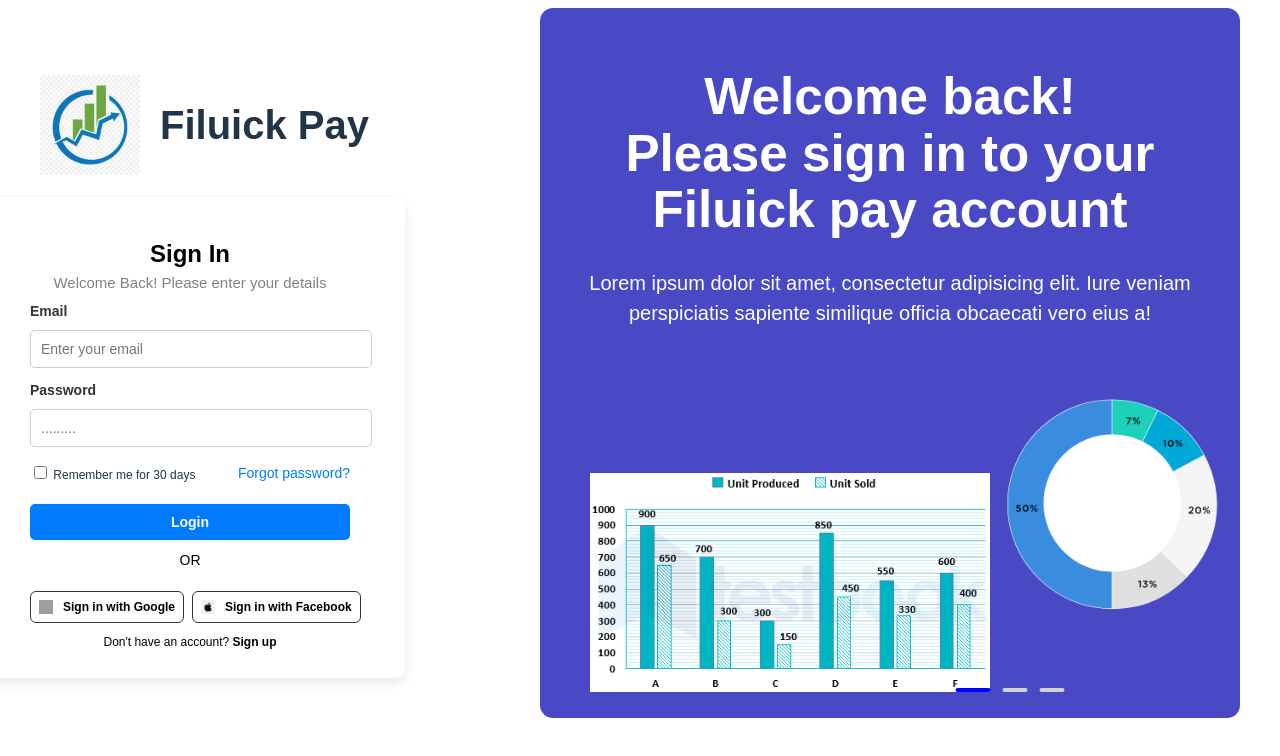
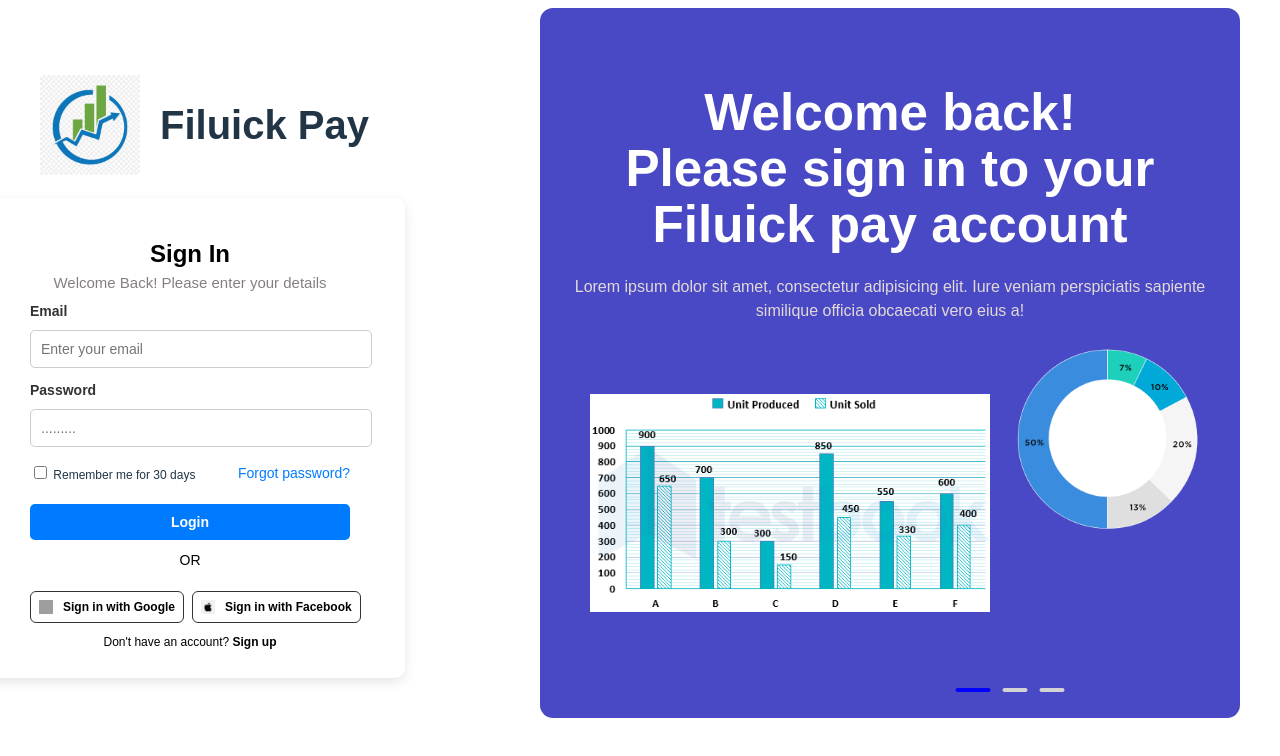
Before and after one commit to balajis183/login-page, a React (Vite) app: page / in a window 1280 px wide. Shown: the top 756 px of the page. Built offline with nearby package versions, Linux system fonts and the light colour scheme; grey boxes are pictures that could not be loaded.

Commit message:
changed grpahs and circle graphs sizes and font family

```diff
--- a/src/styles/Login.css
+++ b/src/styles/Login.css
@@ -228,18 +228,18 @@
 .blue-box h1 {
   color: white;
   font-family: 'Poppins', sans-serif;
-  /* font-size: 38px; */
-  font-weight: 600; /* SemiBold */
+  font-weight: 600;
   text-align: center;
-  margin-bottom: 10px;
+  margin-top: -30px;
+  margin-bottom: 5px;
 }
 
 .blue-box p {
-  color: white;
-  font-family: Arial, Helvetica, sans-serif;
-  font-size: 20px;
+  color: rgb(226, 217, 217);
+  font-family: 'Poppins', sans-serif;
+  /* font-size: 18px; */
+  font-weight: 300;
   text-align: center;
-  font-weight: 100;
 }
 
 /* Graph Container */
@@ -270,31 +270,31 @@
 /* Specific Styles for Graphs */
 .graph-1 {
   width: 400px;
-  margin-top: 170px;
+  margin-top: 100px;
   margin-right: 200px;
 }
 
 .graph-2 {
-  width: 380px;
-  margin-top: 130px;
+  width: 350px;
+  margin-top: 100px;
   margin-right: 180px;
 }
 
 .graph-3 {
   width: 400px;
-  margin-top: 160px;
+  margin-top: 100px;
   margin-right: 220px;
 }
 
 /* Specific Styles for Circles */
 .circle-1 {
-  width: 350px;
-  top: 90px;
-  right: -100px;
+  width: 300px;
+  top: 50px;
+  right: -70px;
 }
 
 .circle-2 {
-  width: 220px;
+  width: 200px;
   top: 80px;
   right: -50px;
 }
```
